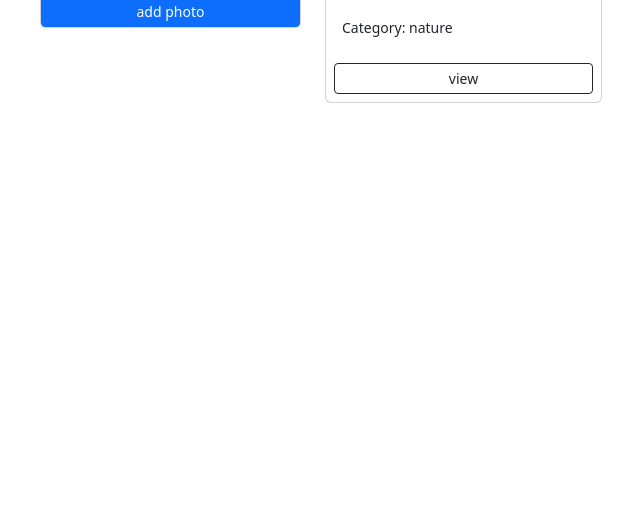
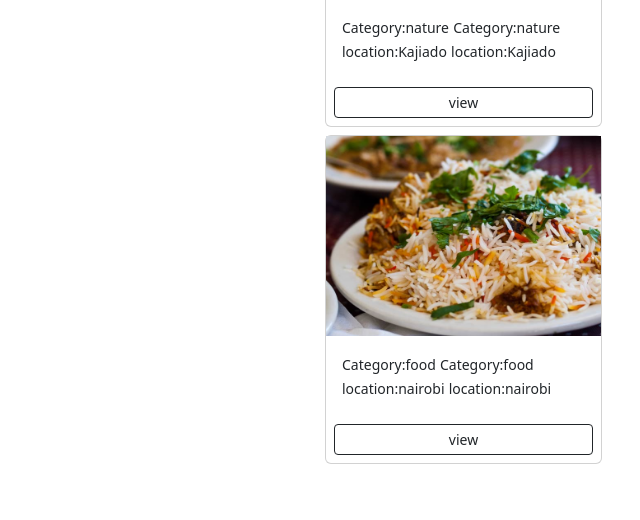
Before and after one commit to leonkae/Galer-a, a Django app: page / in a window 1280 px wide. Shown: the part 314-834 px from the top of the page, without its empty margins (42-682 px from the left). Before the commit the page ends 417 px from the top, so only its background shows below. Run offline with Django 4.2, Linux system fonts and the light colour scheme; data comes from the database, SQL or seed files in the repository; both versions use the stored data as it was after the commit; parts of the project's set-up code (start-up, migrations or seed data) failed here and were passed over.

Commit message:
updated urls and templates

```diff
--- a/gallery/templates/gallery/gallery.html
+++ b/gallery/templates/gallery/gallery.html
@@ -9,9 +9,11 @@
         <div class="card-header">Categories</div>
         <ul class="list-group list-group-flush">
           <li class="list-group-item">All</li>
-          <li class="list-group-item">An item</li>
-          <li class="list-group-item">A second item</li>
-          <li class="list-group-item">A third item</li>
+
+          {%for category in categories %}
+          <li class="list-group-item">{{category.name}}</li>
+
+          {% endfor %}
 
           <a href="{%url 'add'%}" class="btn btn-primary btn-sm btn-block m2">
             add photo
@@ -23,23 +25,31 @@
     <div class="col-md-9">
       <div class="row">
         <div>
+          {% for image in images %}
           <div class="col-md-4">
             <div class="card my-2">
               <img
-                src="https://upload.wikimedia.org/wikipedia/en/thumb/8/88/Thor_Love_and_Thunder_poster.jpeg/220px-Thor_Love_and_Thunder_poster.jpeg"
+                src="{{image.image.url}}"
                 class="image-thumbnail"
                 alt="Card image cap"
               />
               <div class="card-body">
-                <small>Category: nature</small>
+                {%for category in categories %}
+                <small>Category:{{image.category.name}}</small>
+                {% endfor %} {% for location in locations%}
+                <small> location:{{image.location.name}}</small>
+                {% endfor %}
               </div>
               <a
-                href="{% url 'photo' 1 %}"
+                href="{% url 'photo' image.id %}"
                 class="btn btn-outline-dark btn-sm m-2"
                 >view</a
               >
             </div>
           </div>
+          {% empty %}
+          <h3>add photo</h3>
+          {% endfor %}
         </div>
       </div>
     </div>
--- a/gallery/templates/gallery/photo.html
+++ b/gallery/templates/gallery/photo.html
@@ -6,9 +6,9 @@
                 <a href="{%url 'gallery' %}" class="btn btn-dark my-3">Back</a>
                 <div style="height:90vh;">
                     <img style="max-width: 100%; max-height: 100%;"
-                    src="https://upload.wikimedia.org/wikipedia/en/thumb/8/88/Thor_Love_and_Thunder_poster.jpeg/220px-Thor_Love_and_Thunder_poster.jpeg" alt="card image cap">
+                    src="{{images.image.url}}" alt="card image cap">
 
-                    <p>Lorem ipsum dolor sit amet consectetur adipisicing elit. Reiciendis incidunt ratione itaque id commodi minus praesentium facilis odio. Non ducimus ut perspiciatis veritatis inventore veniam possimus magni modi omnis eligendi.</p>
+                    <p>{{images.description}}</p>
                 </div>
             </div>
         </div>
--- a/gallery/views.py
+++ b/gallery/views.py
@@ -1,12 +1,20 @@
 from django.shortcuts import render
-
+from .models import Category, Location, Image
 # Create your views here.
 
 def gallery(request):
-    return render(request, 'gallery/gallery.html')
+    categories =  Category.objects.all()
+    images = Image.objects.all()
+    locations = Location.objects.all()
+
+    context = {'categories': categories,'images':images,'locations':locations}
+
+    return render(request, 'gallery/gallery.html',context )
 
 def viewPhoto(request,pk):
-    return render(request,'gallery/photo.html')
+    images = Image.objects.get(id=pk)
+
+    return render(request,'gallery/photo.html',{'images':images})
 
 def addPhoto(request):
     return render(request,'gallery/add.html')
--- a/mygallery/urls.py
+++ b/mygallery/urls.py
@@ -15,6 +15,8 @@ Including another URLconf
 """
 from django.contrib import admin
 from django.urls import path, include
+from django.conf import settings
+from django.conf.urls.static import static
 
 from gallery.views import gallery
 
@@ -22,3 +24,6 @@ urlpatterns = [
     path('admin/', admin.site.urls),
     path('',  include('gallery.urls')),
 ]
+
+urlpatterns += static(settings.MEDIA_URL, document_root=settings.MEDIA_ROOT)
+# urlpatterns += static(settings.STATIC_URL, document_root=settings.STATIC_ROOT)
```
Also changed, not shown: db.sqlite3, media/media/food.jpg (added).
